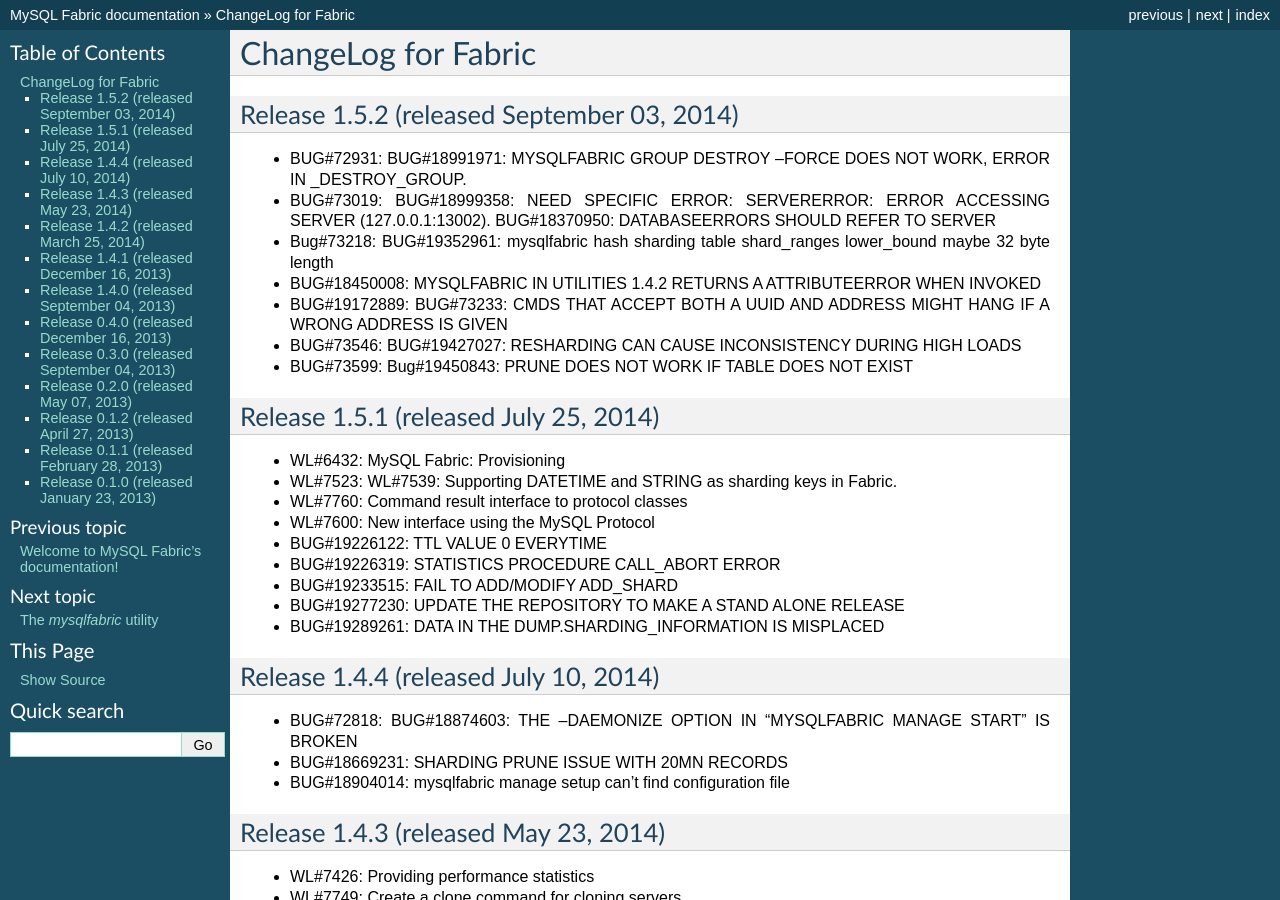
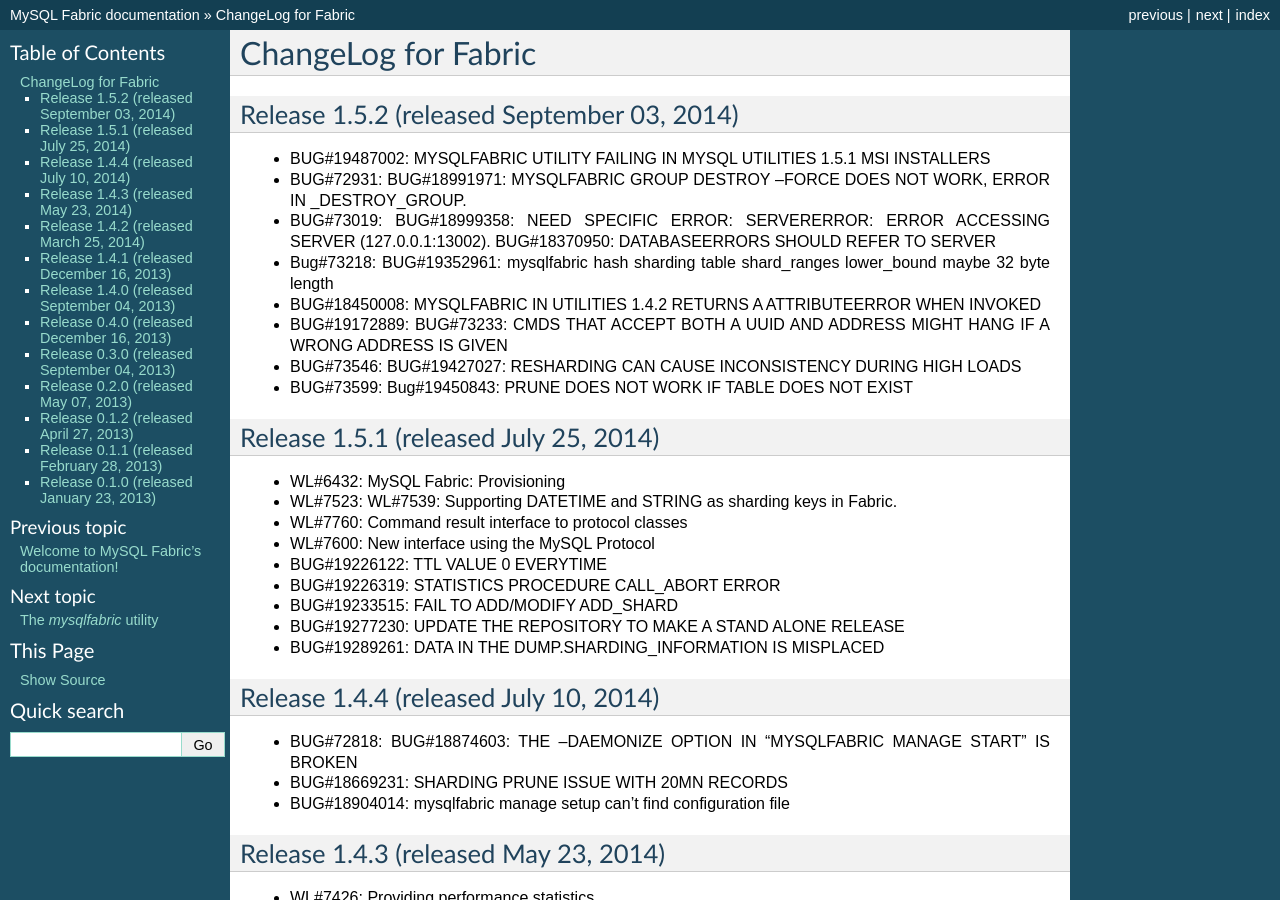
Before and after one commit to edrod77/mysql-fabric, a Sphinx documentation site: the page built from doc/source/CHANGELOG.rst, in a window 1280 px wide and 900 px high. Built offline with Sphinx 7.4.7, drawn with Linux system fonts in a browser that asks for light colours; the version number could not be read and is left out.

Commit message:
Updated changelog.

```diff
--- a/doc/source/CHANGELOG.rst
+++ b/doc/source/CHANGELOG.rst
@@ -6,6 +6,8 @@
 Release 1.5.2 (released September 03, 2014)
 -------------------------------------------
 
+* BUG#19487002: MYSQLFABRIC UTILITY FAILING IN MYSQL UTILITIES 1.5.1 MSI
+  INSTALLERS
 * BUG#72931: BUG#18991971: MYSQLFABRIC GROUP DESTROY --FORCE DOES NOT
   WORK, ERROR IN _DESTROY_GROUP.
 * BUG#73019: BUG#18999358: NEED SPECIFIC ERROR: SERVERERROR: ERROR
```
